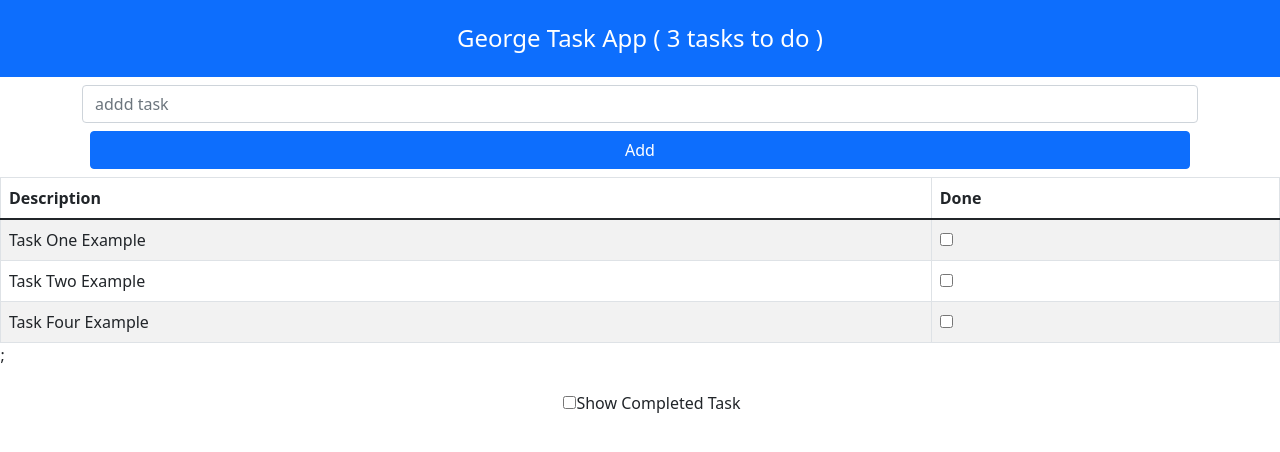
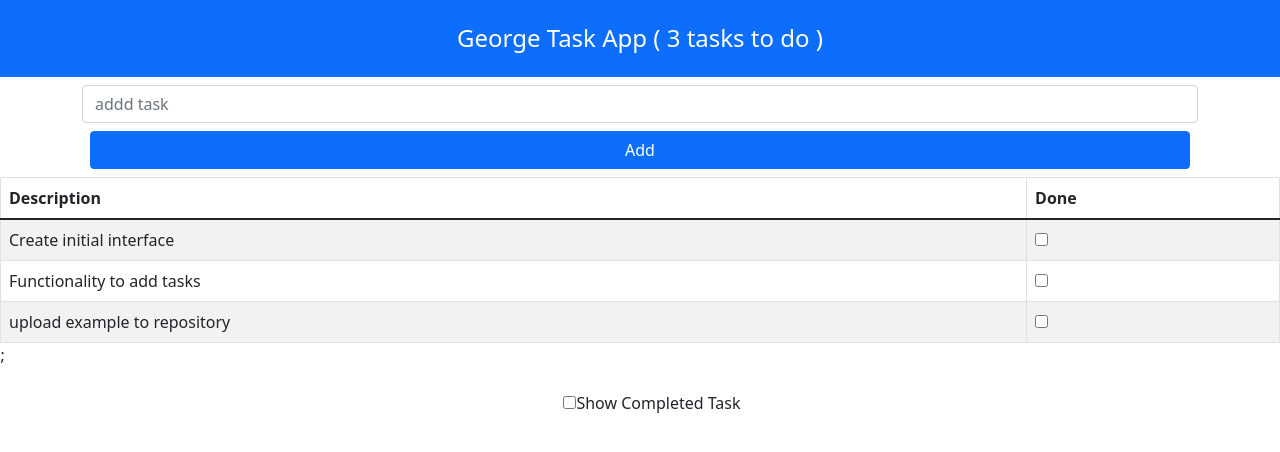
Before and after one commit to GeorgeWebDeveloper503/Task-App-With-useEffect-and-LocalStorage, a React (Create React App) app: page / in a window 1280 px wide. Shown: the top 452 px of the page. Built offline with nearby package versions, Linux system fonts and the light colour scheme.

Commit message:
Default updated task

```diff
--- a/src/App.js
+++ b/src/App.js
@@ -17,10 +17,10 @@ function App() {
             settaskItems(JSON.parse(data));
           }else{
             settaskItems([
-              {name:"Task One Example", done: false},
-              {name:"Task Two Example", done: false},
-              {name:"Task Three Example", done: true},
-              {name:"Task Four Example", done: false},
+              {name:"Create initial interface", done: false},
+              {name:"Functionality to add tasks", done: false},
+              {name:"Things to do", done: true},
+              {name:"upload example to repository", done: false},
             ])
             setShowCompleted(false);
           }
```
